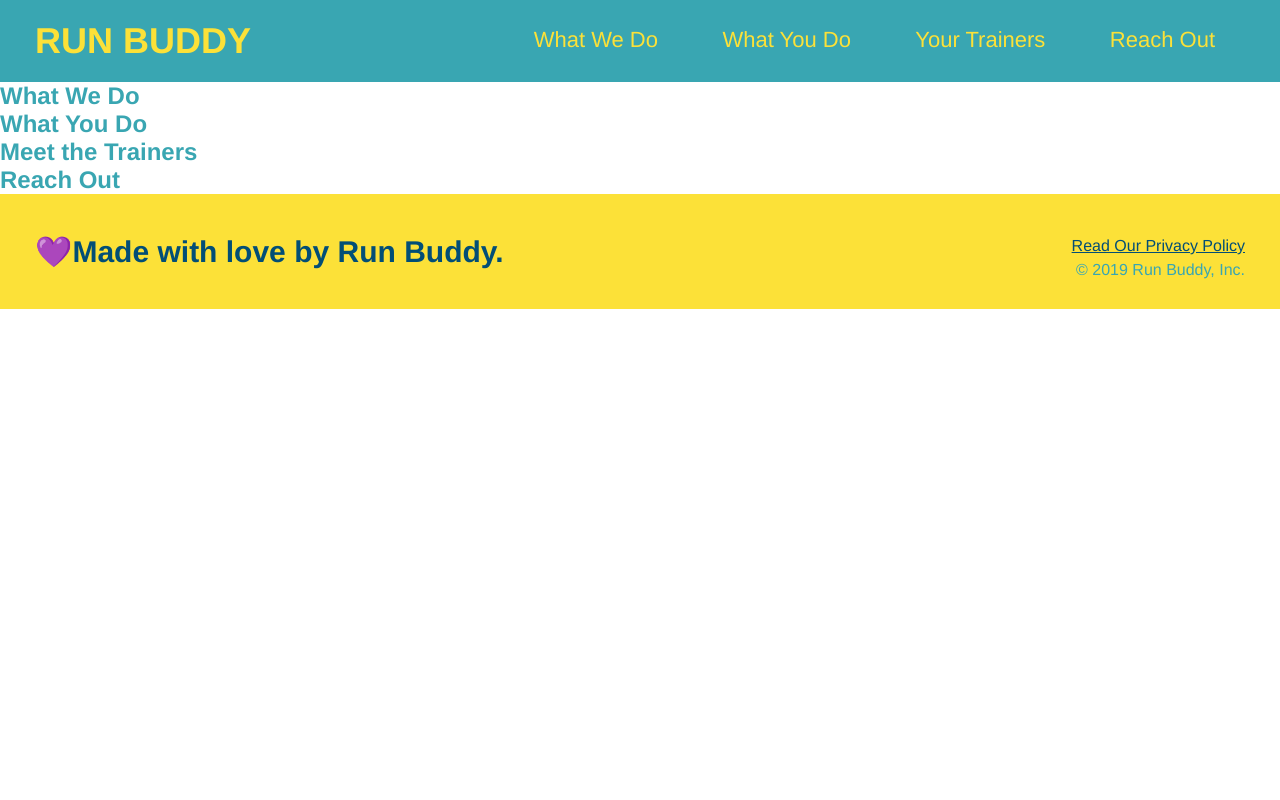
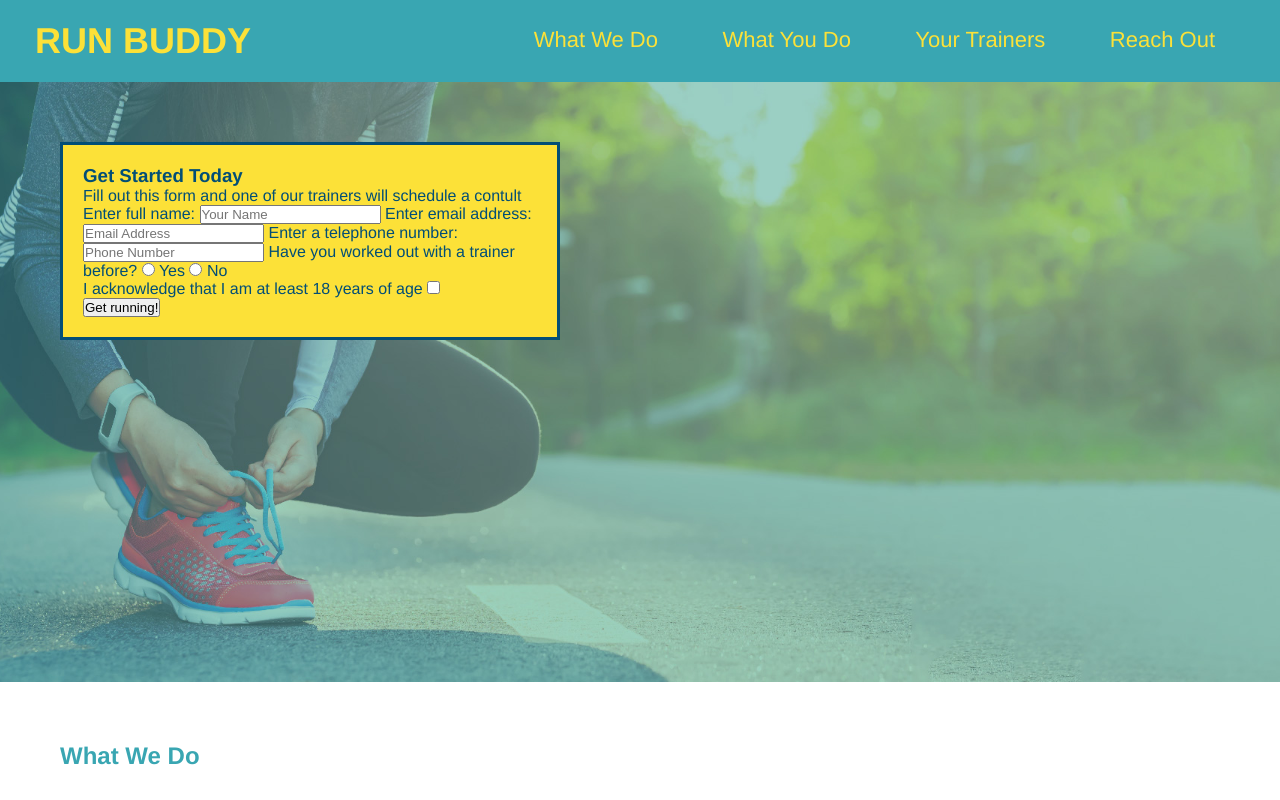
Before and after one commit to KingAusti/run-buddy, a plain HTML site: page index.html in a window 1280 px wide. Shown: the top 800 px of the page. Drawn offline with Linux system fonts and the light colour scheme.

Commit message:
initial hero styling

```diff
--- a/assets/css/style.css
+++ b/assets/css/style.css
@@ -53,3 +53,24 @@ footer div {
 footer a {
     color: #024e76;
 }
+section {
+    padding:60px;
+}
+/*Hero Style Start*/
+.hero {
+    background-image: url("../images/hero-bg.jpg");
+    height: 600px;
+    background-size:cover;
+    background-position:center;
+}
+/*Hero Style Ends*/
+/*Hero Form Style Start*/
+.hero-form {
+    color: #024e76;
+    background: #fce138;
+    padding: 20px;
+    width: 500px;
+    border-style: solid;
+    border-width: 3px;
+    border-color: #024e76;
+}
--- a/index.html
+++ b/index.html
@@ -31,6 +31,38 @@
         </nav>
         </header>
         <!--hero/jumbotron-->
+        <section class="hero">
+            <div class="hero-form">
+                <h3>Get Started Today</h3>
+                <p>Fill out this form and one of our trainers will schedule a contult</p>
+                <!--Add form element-->
+                <form>
+                    <label for="name">Enter full name:</label>
+                    <input type="text" placeholder="Your Name" name="name" id="name" />
+                    <label for="email">Enter email address:</label>
+                    <input type="email" placeholder="Email Address" name="email" id="email" />
+                    <label for="phone">Enter a telephone number:</label>
+                    <input type="tel" placeholder="Phone Number" name="phone" id="phone"
+                    <p>
+                        Have you worked out with a trainer before?
+                        <input type="radio" name="trainer-confirm" id="trainer-yes" />
+                        <label for="trainer-yes">Yes</label>
+                        <input type="radio" name="trainer-confirm" id="trainer-no" />
+                        <label for="trainer-no">No</label>
+                    </p>
+                    <p>
+                        <label for="checkbox" >
+                        I acknowledge that I am at least 18 years of age
+                        </label>
+                        <input type="checkbox" name="age-confirm" id="checkbox" />
+                    </p>
+                    <button type="submit">
+                        Get running!
+                    </button>
+                </form>
+            </div>
+        </section>
+        <!--end hero-->
             <!--'what we do' section-->
             <section>
                 <h2>What We Do</h2>
```
Also changed, not shown: assets/images/hero-bg.jpg (added).
